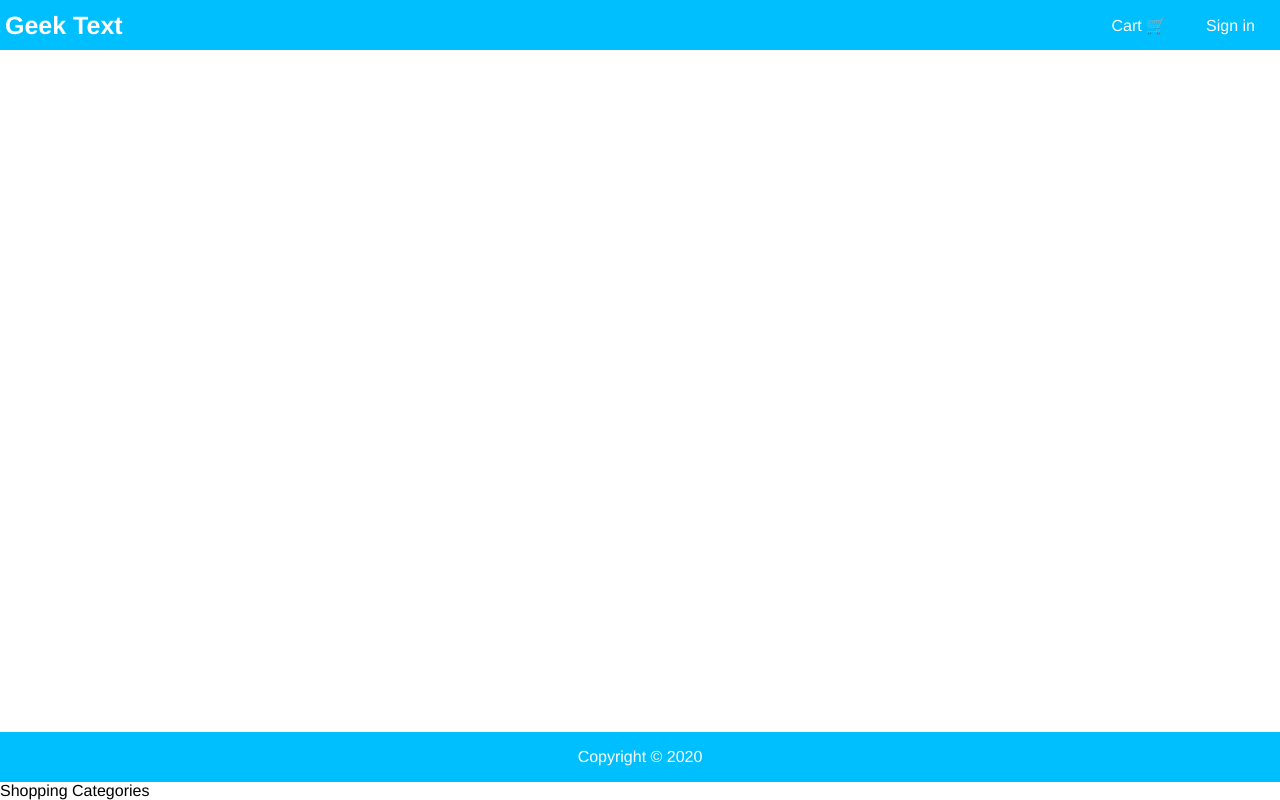
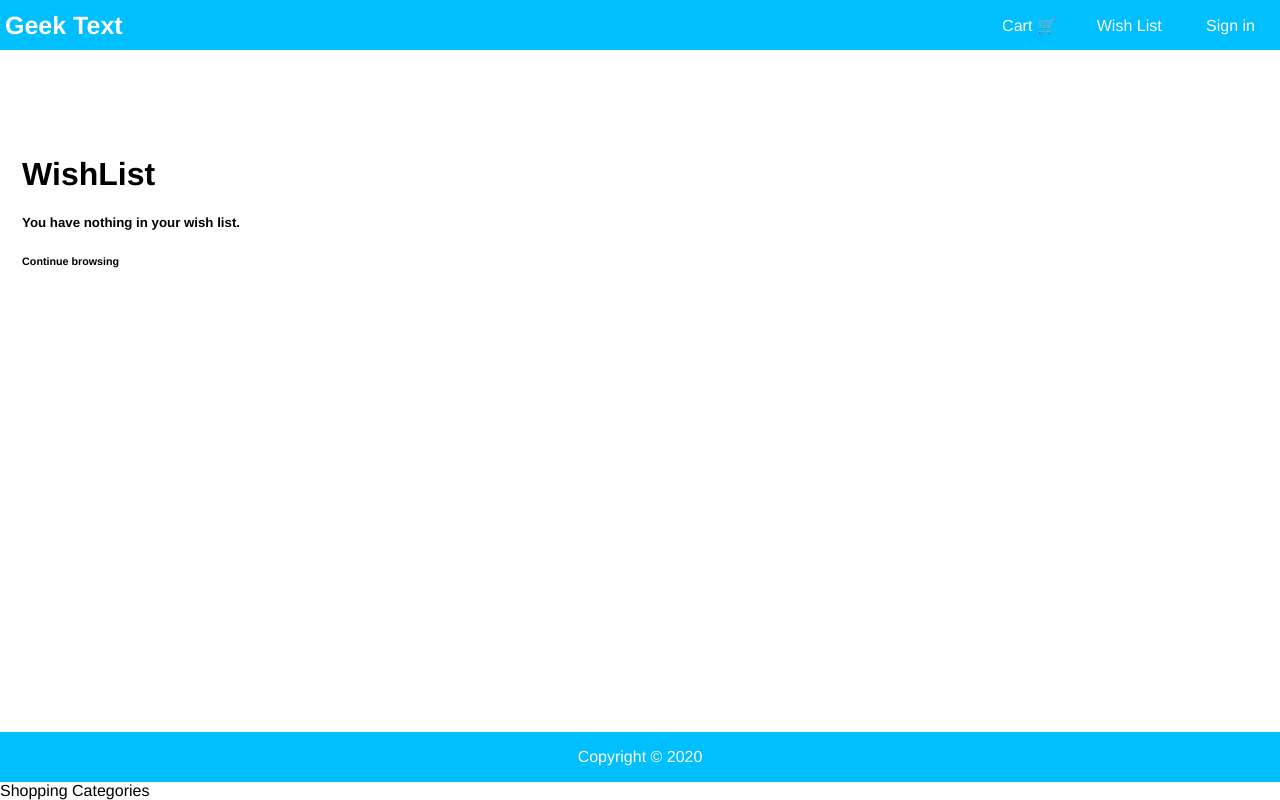
Before and after one commit to simarjeetc/CEN4010-WebProject, a React (Create React App) app in the folder FRONTEND/: page /WishList in a window 1280 px wide. Built offline with nearby package versions, Linux system fonts and the light colour scheme.

Commit message:
WishList

```diff
--- a/FRONTEND/src/App.js
+++ b/FRONTEND/src/App.js
@@ -4,6 +4,7 @@ import './App.css';
 import Home from './components/Home'
 import BookDetails from './components/BookDetails'
 import ShoppingCart from './components/ShoppingCart'
+import WishList from './components/WishList'
 
 
 function App() {
@@ -18,6 +19,9 @@ function App() {
         <div className="header-links">
         <Route path="/ShoppingCart/" component={ShoppingCart}/>
                 <a href="ShoppingCart">Cart 🛒</a>
+
+        <Route path="/WishList/" component={WishList}/>
+                <a href="WishList">Wish List </a>
 
         <a href="signin">Sign in</a>
     </div>
--- a/FRONTEND/src/components/BookDetails.js
+++ b/FRONTEND/src/components/BookDetails.js
@@ -23,6 +23,7 @@ return (
 
          {books.name}
         <button className = "Atc-button">Add to Cart</button>
+        <button className = "Atc-button">Add to Wish List</button>
 </div>
     )
 }
--- a/FRONTEND/src/components/Home.js
+++ b/FRONTEND/src/components/Home.js
@@ -40,7 +40,7 @@ class Home extends Component {
                 <div className="product-name">{book.author}</div>
                 <div className="product-price">{book.price}</div>
                 <button className = "Atc-button">Add to Cart</button>
-
+                <button className = "Atc-button">Add to Wish List</button>
                     </div>
 
 
--- a/FRONTEND/src/components/ShoppingCart.js
+++ b/FRONTEND/src/components/ShoppingCart.js
@@ -1,7 +1,6 @@
 import React, { Component, useState } from 'react';
 import {Link} from 'react-router-dom';
 import '../App.css';
-
 
 
 function emptyCart() {  // RUNS THIS IF NOTHING IS ADDED TO SHOPPING CART
--- /dev/null
+++ b/FRONTEND/src/components/WishList.js
@@ -0,0 +1,25 @@
+import React, { Component, useState } from 'react';
+import {Link} from 'react-router-dom';
+import '../App.css';
+
+
+function WishList(){ // Runs if user has no boooks in wishlist
+
+  return(
+    <div className = "WishList">
+    <h1 className = "WishList-header">WishList</h1>
+
+
+    <h5>You have nothing in your wish list.</h5>
+    <h6>Continue browsing<a href="">Homepage</a></h6>
+
+
+    </div>
+  )
+}
+
+
+
+
+
+export default WishList;
--- a/FRONTEND/src/index.css
+++ b/FRONTEND/src/index.css
@@ -148,5 +148,13 @@ a:hover{
   color: black;
   position: absolute;
   margin-top: 100px;
-  margin-left: -85%;
+  margin-left: -75%;
 }
+
+.WishList {
+  font-family: helvetica;
+  color: black;
+  position: absolute;
+  margin-top: 100px;
+  margin-left: -75%;
+}
```
